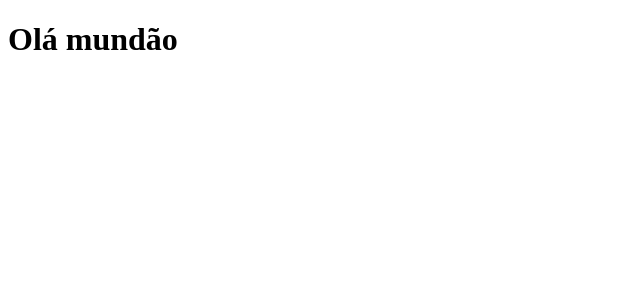
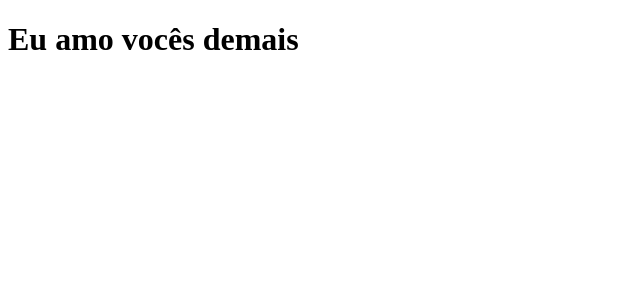
Before and after one commit to Lucas-George-Oliveira/clone-tabnews, a Next.js app: page / in a window 1280 px wide. Shown: the top 300 px of the page, without its empty margins (0-640 px from the left). Built offline with nearby package versions, Linux system fonts and the light colour scheme.

Commit message:
alteração na página inicial

```diff
--- a/pages/index.js
+++ b/pages/index.js
@@ -1,5 +1,5 @@
 function Home() {
-    return <h1>Olá mundão</h1>
+    return <h1>Eu amo vocês demais</h1>
 }
 
 export default Home;
```
